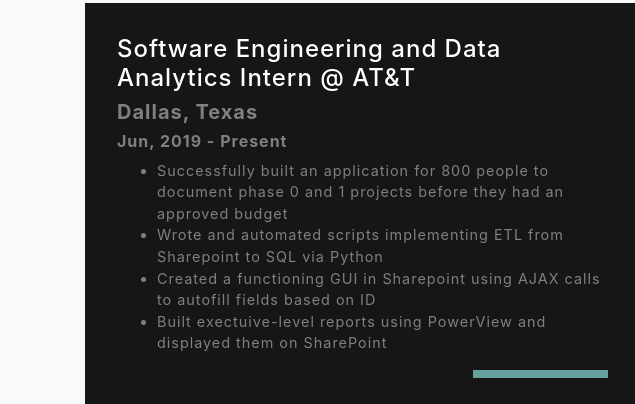
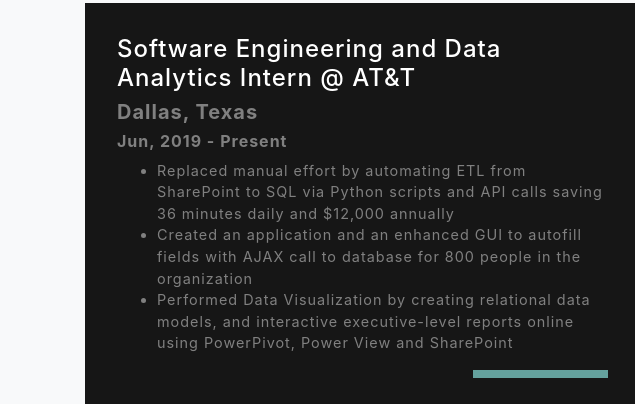
Before and after one commit to DhruvAggarwal98/DhruvAggarwal98.github.io, a website with bundled scripts: page index.html in a window 1280 px wide. Shown: the part 2396-2800 px from the top of the page, 0-635 px from the left. Built offline with nearby package versions, Linux system fonts and the light colour scheme.

Commit message:
Update index.html

```diff
--- a/index.html
+++ b/index.html
@@ -118,10 +118,10 @@
                   <h6><STRONG><Font color = "gray"> Jun, 2019 - Present </h3></Font></STRONG>
                   <p class="mb-0 text-white-50">
                   <ul><FONT color = "gray">
-  				<li> Successfully built an application for 800 people to document phase 0 and 1 projects before they had an approved budget </li>
-  				<li> Wrote and automated scripts implementing ETL from Sharepoint to SQL via Python </li>
-			  	<li> Created a functioning GUI in Sharepoint using AJAX calls to autofill fields based on ID </li>
-			  	<li> Built exectuive-level reports using PowerView and displayed them on SharePoint </li>
+  				<li> Replaced manual effort by automating ETL from SharePoint to SQL via Python scripts and API calls saving 36 minutes daily and $12,000 annually </li>
+  				<li> Created an application and an enhanced GUI to autofill fields with AJAX call to database for 800 people in the organization </li>
+			  	<li> Performed Data Visualization by creating relational data models, and interactive executive-level reports online using PowerPivot, Power View and SharePoint </li>
+
 
 			  </FONT>
                   </p>
```
